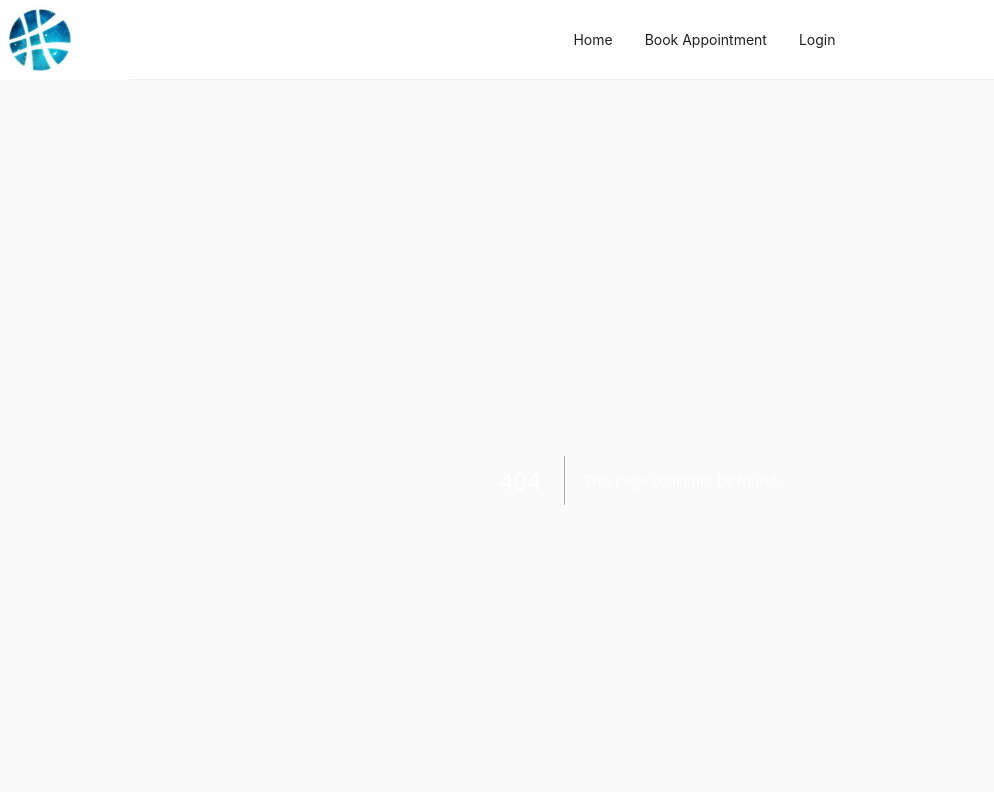
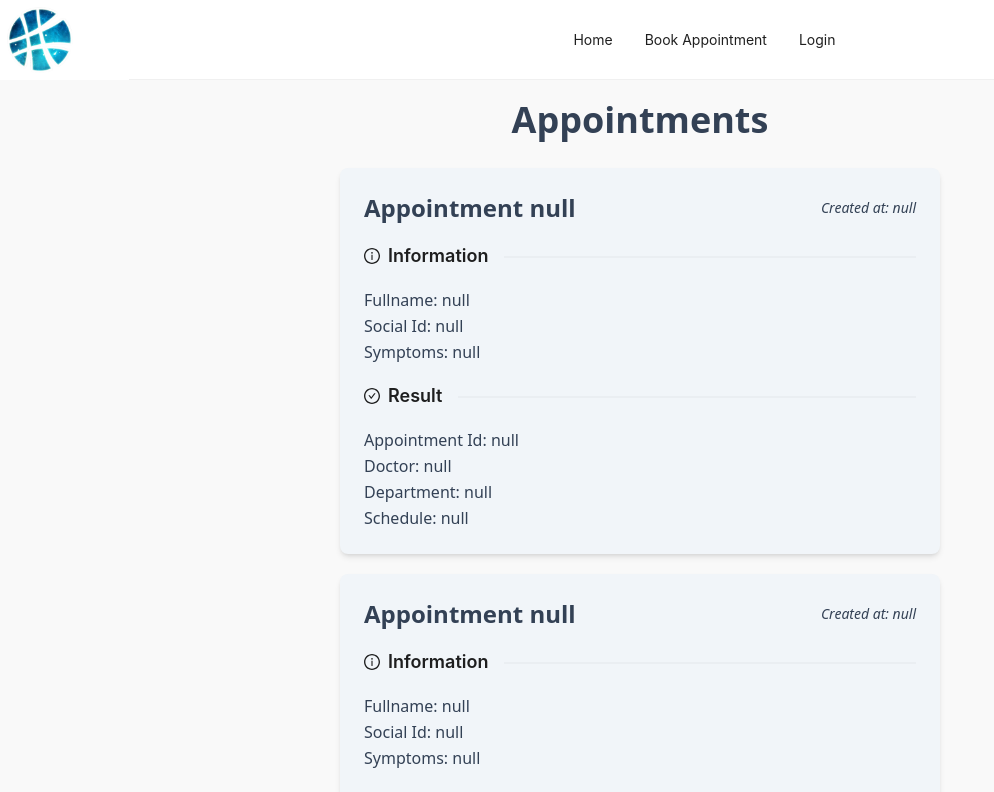
Before and after one commit to nguyendhst/doctor-strange, a Next.js app: page /appointments in a window 1280 px wide. Before the commit this address had no page. Shown: the top 792 px of the page, without its empty margins (0-994 px from the left). Built offline with nearby package versions, Linux system fonts and the light colour scheme.

Commit message:
appointments path and components

```diff
--- /dev/null
+++ b/app/appointments/page.tsx
@@ -0,0 +1,29 @@
+import AppointmentDetail from "@/components/AppointmentDetail";
+
+export default function Page() {
+  return (
+    <div className="md:w-1/2 w-full flex flex-col items-center gap-y-5 p-5 text-slate-700">
+      <h1 className="text-4xl font-bold mb-2">Appointments</h1>
+      <AppointmentDetail
+        appointmentId={"null"}
+        createdAt={"null"}
+        patientName={"null"}
+        socialId={"null"}
+        symptoms={["null"]}
+        doctorName={"null"}
+        departmentName={"null"}
+        schedule={"null"}
+      />
+      <AppointmentDetail
+        appointmentId={"null"}
+        createdAt={"null"}
+        patientName={"null"}
+        socialId={"null"}
+        symptoms={["null"]}
+        doctorName={"null"}
+        departmentName={"null"}
+        schedule={"null"}
+      />
+    </div>
+  );
+}
--- a/app/page.tsx
+++ b/app/page.tsx
@@ -5,7 +5,6 @@ import ConnectSupabaseSteps from '@/components/ConnectSupabaseSteps'
 import SignUpUserSteps from '@/components/SignUpUserSteps'
 import Header from '@/components/Header'
 import { cookies } from 'next/headers'
-import AppointmentDetail from '@/components/AppointmentDetail'
 
 export default async function Index() {
   const cookieStore = cookies()
@@ -23,7 +22,7 @@ export default async function Index() {
 
   return (
     <div className="flex-1 w-full flex flex-col gap-20 items-center ">
-      <AppointmentDetail />
+
     </div>
   )
 }
--- a/components/AppointmentDetail.tsx
+++ b/components/AppointmentDetail.tsx
@@ -1,18 +1,65 @@
-export default function AppointmentDetail() {
-    return (
-        <div className="flex flex-col justify-center align-top bg-slate-200 w-96 max-w-full p-6">
-            <h1 className="text-2xl font-semibold">
-                Appointment Detail
-            </h1>
-            <p className="block">---</p>
-            <p className="block">Mã hồ sơ:</p>
-            <p className="block">Họ và tên:</p>
-            <p className="block">Mã CCCD: </p>
-            <p className="block">Triệu chứng: </p>
-            <p className="block">---</p>
-            <p className="block">Họ và tên Bác sĩ:</p>
-            <p className="block">Cơ sở khám: </p>
-            <p className="block">Khung giờ khám: </p>
+import { Divider } from "antd";
+import {
+  UserOutlined,
+  InfoCircleOutlined,
+  CheckCircleOutlined,
+} from "@ant-design/icons";
+
+type AppointmentType = {
+  appointmentId: string;
+  createdAt: string;
+  patientName: string;
+  socialId: string;
+  symptoms: Array<string>;
+  doctorName: string;
+  departmentName: string;
+  schedule: string;
+};
+
+export default function AppointmentDetail({
+  appointmentId = "<null>",
+  createdAt = "<null>",
+  patientName = "<null>",
+  socialId = "<null>",
+  symptoms = [
+    "<null>",
+    "<null>",
+    "Lorem ipsum, dolor sit amet consectetur adipisicing elit. Sequi soluta distinctio cum pariatur hic cupiditate, laborum sapiente accusamus ut assumenda, maxime vel laboriosam ipsum? Maiores ratione quasi officia blanditiis voluptatibus.",
+  ],
+  doctorName = "<null>",
+  departmentName = "<null>",
+  schedule = "<null>",
+}: AppointmentType) {
+  return (
+    <div className="flex flex-col justify-center items-top bg-slate-100 w-full p-6 rounded-lg gap-y-0.5 shadow-md">
+      {/* Header */}
+      <div className="flex flex-row flex-wrap justify-between items-center">
+        <h1 className="text-2xl font-semibold">Appointment {appointmentId}</h1>
+        <p className="text-sm italic">Created at: {createdAt}</p>
+      </div>
+
+      {/* Patient */}
+      <Divider orientation="left" orientationMargin="0">
+        <div className="flex flex-row justify-start items-center gap-x-2">
+          <InfoCircleOutlined />
+          <h2 className="text-lg font-semibold">Information</h2>
         </div>
-    )
+      </Divider>
+      <p className="">Fullname: {patientName}</p>
+      <p className="">Social Id: {socialId}</p>
+      <p className="">Symptoms: {symptoms.join(", ")}</p>
+
+      {/* Appointment */}
+      <Divider orientation="left" orientationMargin="0">
+        <div className="flex flex-row justify-start items-center gap-x-2">
+          <CheckCircleOutlined />
+          <h2 className="text-lg font-semibold">Result</h2>
+        </div>
+      </Divider>
+      <p className="">Appointment Id: {appointmentId}</p>
+      <p className="">Doctor: {doctorName}</p>
+      <p className="">Department: {departmentName}</p>
+      <p className="">Schedule: {schedule}</p>
+    </div>
+  );
 }
--- a/package.json
+++ b/package.json
@@ -10,6 +10,7 @@
     "migration:push": "npx supabase db push"
   },
   "dependencies": {
+    "@ant-design/icons": "^5.2.6",
     "@supabase/ssr": "latest",
     "@supabase/supabase-js": "latest",
     "antd": "^5.5.1",
```
Also changed, not shown: 1 other file (tests, documents, lock files or other folders).
